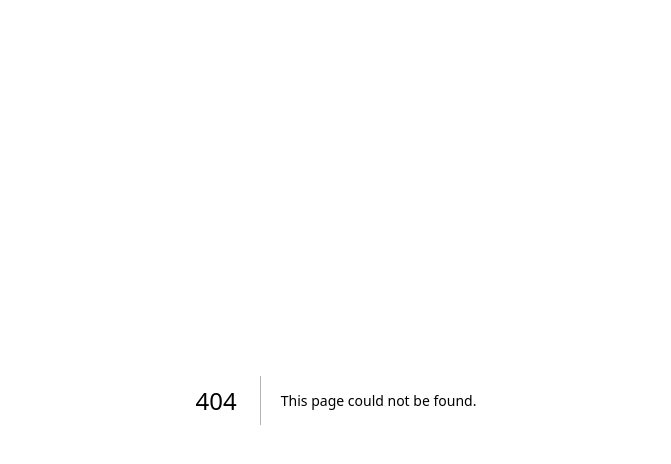
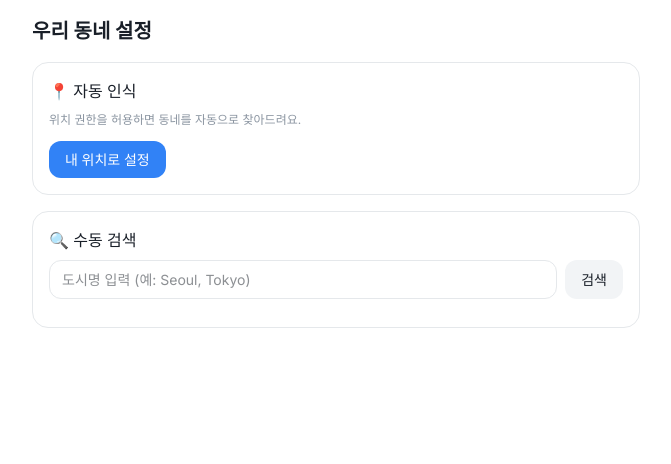
Before and after one commit to sigco3111/dongne-today, a Next.js app: page /onboarding in a window 1280 px wide. Before the commit this address had no page. Shown: the top 464 px of the page, without its empty margins (304-975 px from the left). Built offline with nearby package versions, Linux system fonts and the light colour scheme.

Commit message:
feat(app): onboarding page (geolocation + manual search)

```diff
--- /dev/null
+++ b/app/onboarding/page.tsx
@@ -0,0 +1,114 @@
+'use client';
+import { useState } from 'react';
+import { useRouter } from 'next/navigation';
+import { Button } from '@/components/ui/Button';
+import { Card } from '@/components/ui/Card';
+import { getCurrentCoords } from '@/lib/location';
+import { reverseGeocode } from '@/lib/api/nominatim';
+import { searchAddress } from '@/lib/api/geocoding';
+import { storage } from '@/lib/storage';
+import { haptic } from '@/lib/haptics';
+import type { Neighborhood } from '@/types';
+
+export default function OnboardingPage() {
+  const router = useRouter();
+  const [query, setQuery] = useState('');
+  const [results, setResults] = useState<Array<{ name: string; lat: number; lon: number }>>([]);
+  const [busy, setBusy] = useState(false);
+  const [error, setError] = useState<string | null>(null);
+
+  // 현재 위치를 자동 감지해서 저장 → 홈으로 이동
+  const detectLocation = async () => {
+    setBusy(true);
+    setError(null);
+    try {
+      const { lat, lon } = await getCurrentCoords();
+      const rev = await reverseGeocode(lat, lon);
+      const name =
+        rev?.address?.suburb ??
+        rev?.address?.neighbourhood ??
+        rev?.address?.city ??
+        '현재 위치';
+      storage.set<Neighborhood>('neighborhood', { name, lat, lon });
+      storage.set('onboardingDone', true);
+      haptic('success');
+      router.push('/');
+    } catch (e) {
+      setError(e instanceof Error ? e.message : '위치를 가져올 수 없습니다.');
+      haptic('error');
+    } finally {
+      setBusy(false);
+    }
+  };
+
+  // 도시명으로 검색 — Open-Meteo Geocoding
+  const search = async () => {
+    if (!query.trim()) return;
+    setBusy(true);
+    try {
+      const r = await searchAddress(query);
+      setResults(
+        r.map((g) => ({
+          name: [g.name, g.admin2, g.admin1, g.country_code].filter(Boolean).join(' '),
+          lat: g.latitude,
+          lon: g.longitude,
+        })),
+      );
+    } catch {
+      setResults([]);
+    } finally {
+      setBusy(false);
+    }
+  };
+
+  // 검색 결과 선택 — 저장 후 홈으로 이동
+  const pick = (n: { name: string; lat: number; lon: number }) => {
+    storage.set<Neighborhood>('neighborhood', n);
+    storage.set('onboardingDone', true);
+    haptic('success');
+    router.push('/');
+  };
+
+  return (
+    <main className="mx-auto max-w-screen-sm p-4">
+      <h1 className="text-tds-t2 font-bold mb-4">우리 동네 설정</h1>
+
+      <Card className="mb-4">
+        <h2 className="text-tds-st1 font-medium mb-2">📍 자동 인식</h2>
+        <p className="text-tds-st3 text-tds-grey-500 mb-3">
+          위치 권한을 허용하면 동네를 자동으로 찾아드려요.
+        </p>
+        <Button onClick={detectLocation} disabled={busy}>
+          {busy ? '확인 중…' : '내 위치로 설정'}
+        </Button>
+        {error && <p className="mt-2 text-tds-st3 text-tds-red">{error}</p>}
+      </Card>
+
+      <Card>
+        <h2 className="text-tds-st1 font-medium mb-2">🔍 수동 검색</h2>
+        <div className="flex gap-2 mb-3">
+          <input
+            value={query}
+            onChange={(e) => setQuery(e.target.value)}
+            onKeyDown={(e) => e.key === 'Enter' && search()}
+            placeholder="도시명 입력 (예: Seoul, Tokyo)"
+            className="flex-1 px-3 py-2 rounded-tds-md border border-tds-grey-200 bg-tds-bg text-tds-st2"
+          />
+          <Button variant="weak" onClick={search} disabled={busy}>검색</Button>
+        </div>
+        <ul className="space-y-2">
+          {results.map((r, i) => (
+            <li key={i}>
+              <button
+                onClick={() => pick(r)}
+                className="w-full text-left p-2 rounded-tds-sm hover:bg-tds-grey-100"
+              >
+                {r.name}
+              </button>
+            </li>
+          ))}
+        </ul>
+      </Card>
+    </main>
+  );
+}
```
